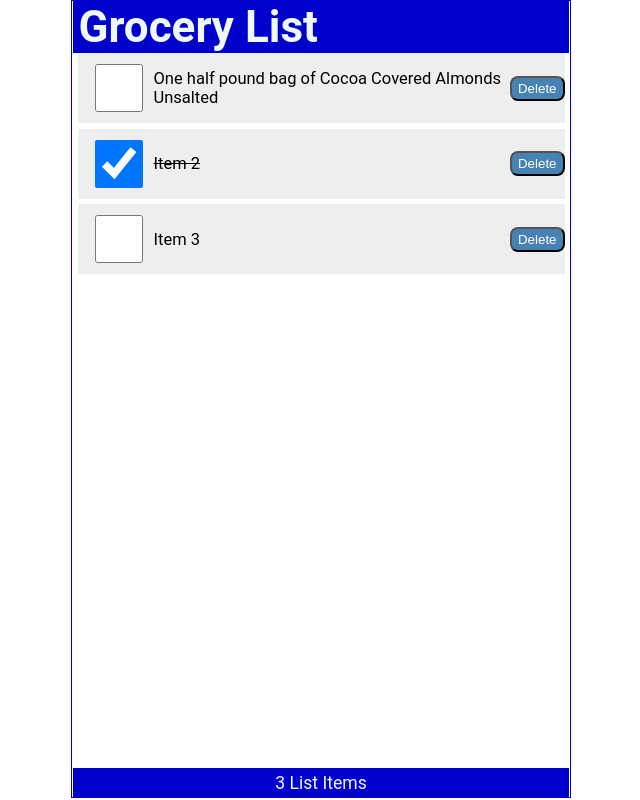
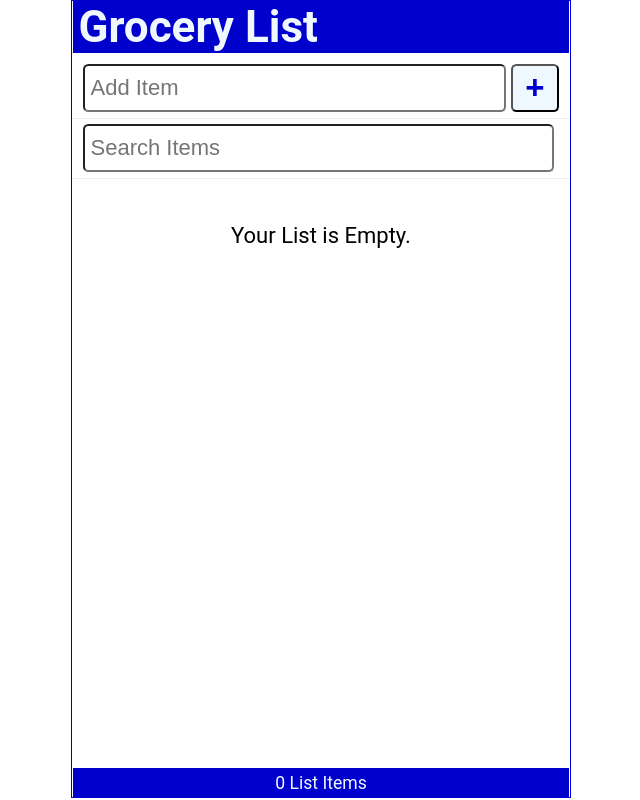
Before and after one commit to deballap-webdev/react-learning, a React (Vite) app in the folder lesson_01/: page / in a window 1280 px wide. Shown: the whole page, without its empty margins (319-959 px from the left). Built offline with nearby package versions, Linux system fonts and the light colour scheme.

Commit message:
learn controlled inputs/components

```diff
--- /dev/null
+++ b/lesson_01/src/AddItem.jsx
@@ -0,0 +1,31 @@
+import React from "react";
+
+const AddItem = ({ newItem, setNewItem, handleSubmit }) => {
+  const { useRef } = React;
+  const inputRef = useRef();
+  return (
+    <form className="addForm" onSubmit={handleSubmit}>
+      <label htmlFor="addItem">Add Item</label>
+      <input
+        type="text"
+        id="addItem"
+        autoFocus
+        ref={inputRef}
+        type="text"
+        placeholder="Add Item"
+        required
+        value={newItem}
+        onChange={(e) => setNewItem(e.target.value)}
+      />
+      <button
+        type="submit"
+        aria-label="Add Item"
+        onClick={() => inputRef.current.focus()}
+      >
+        +
+      </button>
+    </form>
+  );
+};
+
+export default AddItem;
--- a/lesson_01/src/App.jsx
+++ b/lesson_01/src/App.jsx
@@ -1,45 +1,72 @@
 import Header from "./Header";
+import SearchItem from "./SearchItem";
 import Content from "./Content";
 import Footer from "./Footer";
 import React from "react";
+import AddItem from "./AddItem";
 function App() {
-  const { useState } = React;
-  const [items, setItems] = useState([
-    {
-      id: 1,
-      checked: false,
-      item: "One half pound bag of Cocoa Covered Almonds Unsalted",
-    },
-    {
-      id: 2,
-      checked: true,
-      item: "Item 2",
-    },
-    {
-      id: 3,
-      checked: false,
-      item: "Item 3",
-    },
-  ]);
+  const { useState, useRef } = React;
+  const [items, setItems] = useState(
+    JSON.parse(localStorage.getItem("grocery-list"))
+      ? JSON.parse(localStorage.getItem("grocery-list"))
+      : [],
+  );
+
+  const [newItem, setNewItem] = useState("");
+  const [search, setSearch] = useState("");
+
+  const setAndSaveItems = (newItems) => {
+    setItems(newItems);
+    localStorage.setItem("grocery-list", JSON.stringify(newItems));
+  };
+
+  const addItem = (item) => {
+    const id = items.length ? items[items.length - 1].id + 1 : 0;
+    const listItems = [
+      ...items,
+      {
+        id,
+        checked: false,
+        item,
+      },
+    ];
+    setAndSaveItems(listItems);
+  };
 
   const handleCheck = (id) => {
     const listItems = items.map((item) =>
       item.id === id ? { ...item, checked: !item.checked } : item,
     );
-    setItems(listItems);
-    localStorage.setItem("grocerylist", JSON.stringify(listItems));
+    setAndSaveItems(listItems);
   };
 
   const handleDelete = (id) => {
     const listItems = items.filter((item) => item.id !== id);
-    setItems(listItems);
-    localStorage.setItem("groceryList", JSON.stringify(listItems));
+    setAndSaveItems(listItems);
   };
+
+  const handleSubmit = (e) => {
+    e.preventDefault();
+    if (!newItem.trim()) return;
+    addItem(newItem);
+    setNewItem("");
+  };
+
   return (
     <div className="App">
       <Header heading="Grocery List" />
+      <AddItem
+        newItem={newItem}
+        setNewItem={setNewItem}
+        handleSubmit={handleSubmit}
+      />
+      <SearchItem search={search} setSearch={setSearch} />
       <Content
-        items={items}
+        items={items.filter((item) =>
+          item.item
+            .toLocaleLowerCase()
+            .includes(search.toLocaleLowerCase().trim()),
+        )}
         handleDelete={handleDelete}
         handleCheck={handleCheck}
       />
--- a/lesson_01/src/LineItem.jsx
+++ b/lesson_01/src/LineItem.jsx
@@ -2,7 +2,7 @@
 
 const LineItem = ({ item, handleCheck, handleDelete }) => {
   return (
-    <li className="item" key={item.id}>
+    <li className="item">
       <input
         type="checkbox"
         checked={item.checked}
--- /dev/null
+++ b/lesson_01/src/SearchItem.jsx
@@ -0,0 +1,19 @@
+import React from "react";
+
+const SearchItem = ({ search, setSearch, handleSearch }) => {
+  return (
+    <form className="searchForm" onSubmit={(e) => e.preventDefault()}>
+      <label htmlFor="search">Search</label>
+      <input
+        type="text"
+        role="searchbox"
+        id="search"
+        placeholder="Search Items"
+        value={search}
+        onChange={(e) => setSearch(e.target.value)}
+      />
+    </form>
+  );
+};
+
+export default SearchItem;
--- a/lesson_01/src/index.css
+++ b/lesson_01/src/index.css
@@ -227,3 +227,74 @@
   background-color: red;
   outline: none;
 }
+
+.addForm {
+  width: 100%;
+  display: flex;
+  justify-content: flex-start;
+  margin: 0.5rem 0 0;
+  padding: 0 0.5rem 0.25rem;
+  border-bottom: 1px solid #eee;
+}
+
+.addForm label {
+  position: absolute;
+  left: -99999999px;
+}
+
+.addForm input[type="text"] {
+  flex-grow: 1;
+  max-width: calc(100% -50px);
+  min-height: 48px;
+  font-size: 1rem;
+  padding: 0.25rem;
+  border-radius: 0.25rem;
+  margin-right: 0.25rem;
+  outline: none;
+}
+
+.addForm button {
+  height: 48px;
+  min-width: 48px;
+  border-radius: 0.25rem;
+  display: flex;
+  align-items: center;
+  justify-content: center;
+  padding: 0.5rem;
+  font-size: 1.5rem;
+  background-color: aliceblue;
+  color: mediumblue;
+  cursor: pointer;
+  font-weight: bold;
+}
+
+.addForm button:is(:hover, :focus) {
+  color: white;
+  background-color: limegreen;
+  outline: none;
+}
+
+.searchForm {
+  width: 100%;
+  display: flex;
+  justify-content: flex-start;
+  margin: 0.25rem 0 0;
+  padding: 0 0.5rem 0.25rem;
+  border-bottom: 1px solid #eee;
+}
+
+.searchForm label {
+  position: absolute;
+  left: -99999px;
+}
+
+.searchForm input[type="text"] {
+  flex-grow: 1;
+  max-width: 100%;
+  min-height: 48px;
+  font-size: 1rem;
+  padding: 0.25rem;
+  border-radius: 0.25rem;
+  margin-right: 0.25rem;
+  outline: none;
+}
```
